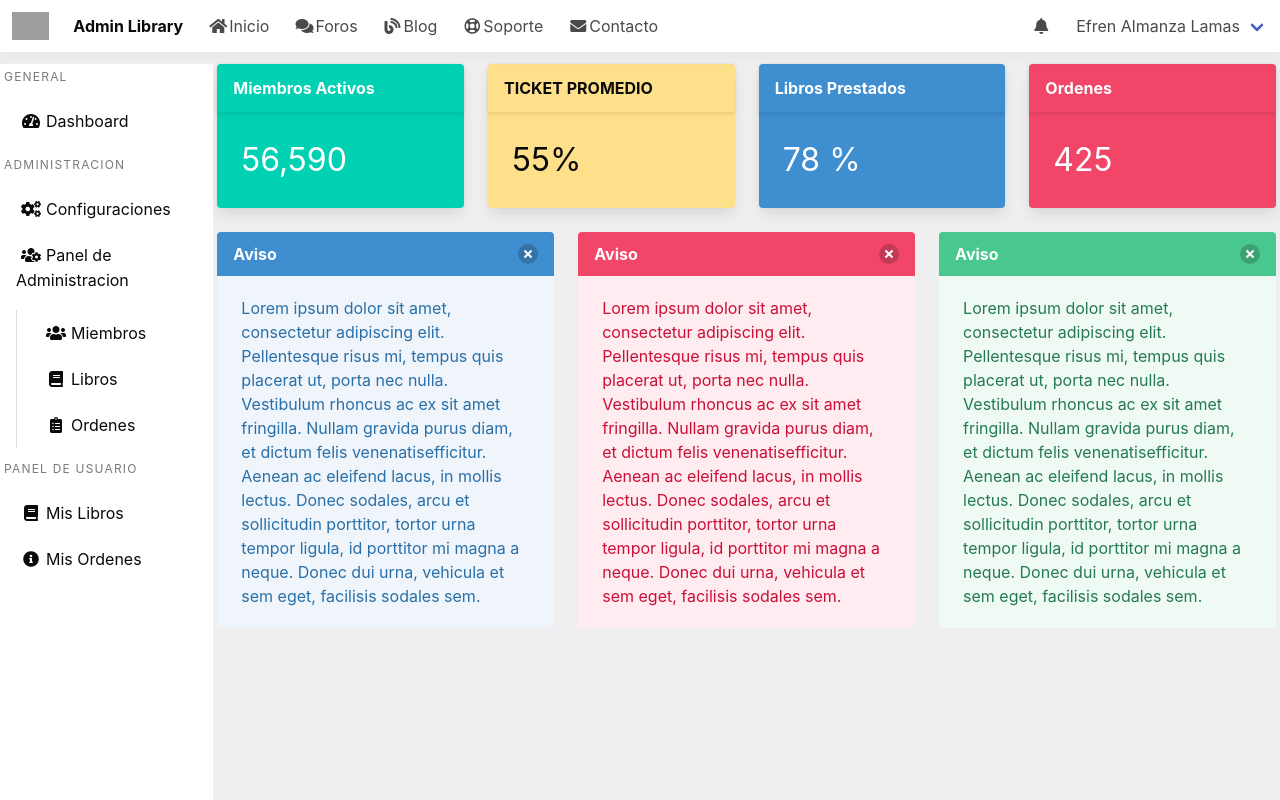
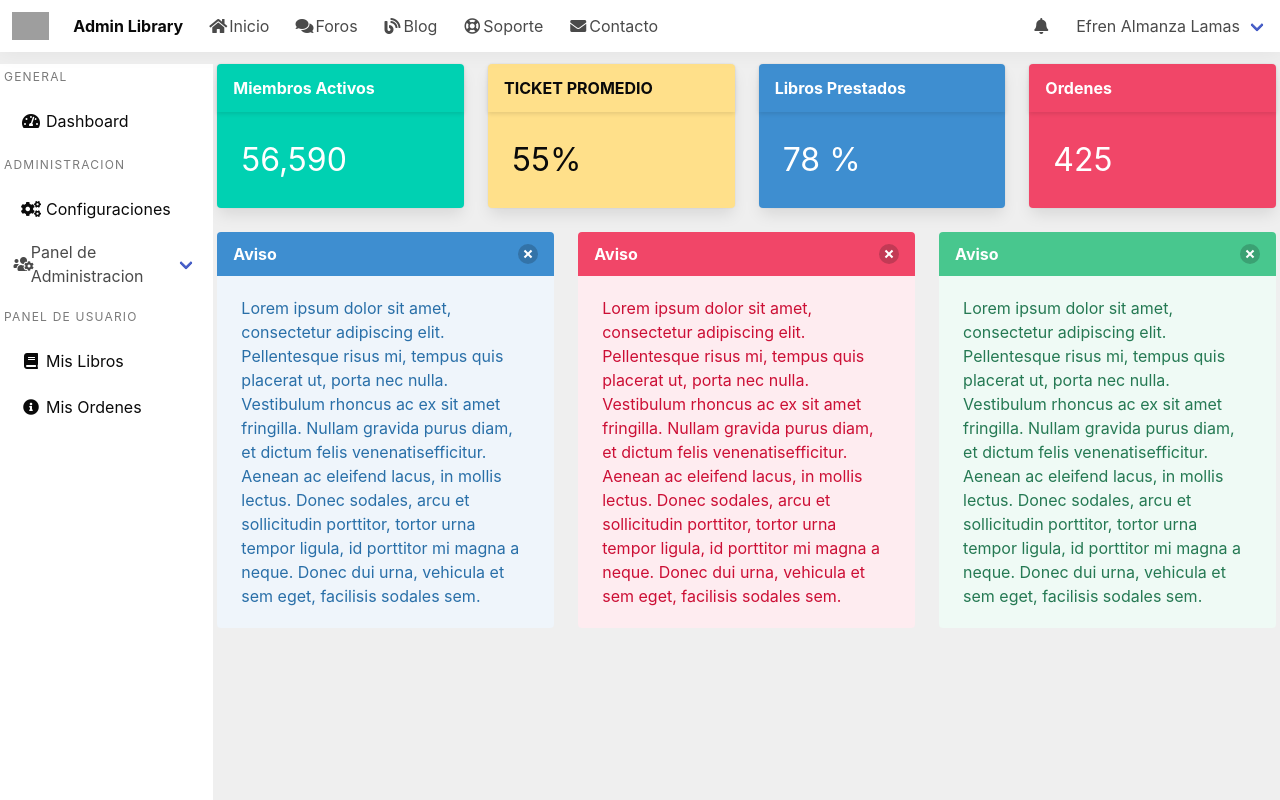
Before and after one commit to SpyroCode/library_gestion, a React (Create React App) app: page / in a window 1280 px wide. Built offline with nearby package versions, Linux system fonts and the light colour scheme; grey boxes are pictures that could not be loaded.

Commit message:
se modifica estilos de asidebar

```diff
--- a/src/layouts/asidebar.js
+++ b/src/layouts/asidebar.js
@@ -60,10 +60,12 @@ const Asidebar=()=>{
                     <i className="fas fa-cogs icon"></i>
                     Configuraciones</NavLink>
                 </li>
+                <div className="navbar-item has-dropdown is-hoverable">
                 <li>
-                  <NavLink to="administration" className="has-text-black" activeClassName="is-active">
+                <div className="navbar-link">
                     <i className="fas fa-users-cog icon"></i>
-                    Panel de Administracion</NavLink>
+                    Panel de Administracion</div>
+                  <div className="navbar-dropdown">
                   <ul>
                     <li>
                       <NavLink to="customers" className="has-text-black" activeClassName="is-active">
@@ -81,7 +83,9 @@ const Asidebar=()=>{
                         Ordenes</NavLink>
                     </li>
                   </ul>
+                  </div>
                 </li>
+                </div>
               </ul>
               <p className="menu-label has-text-lighter">Panel de Usuario</p>
               <ul className="menu-list">
```
